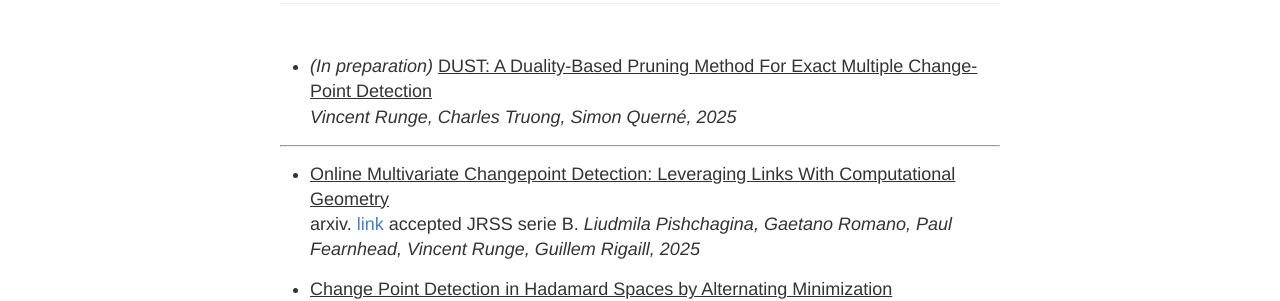
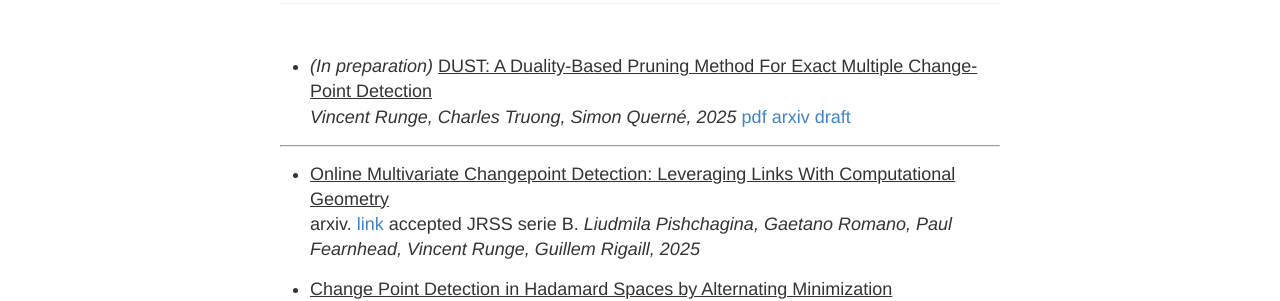
Before and after one commit to vincentrunge/vincentrunge.github.io, a Jekyll site: the page built from Publications.md, in a window 1280 px wide. Shown: the part 150-451 px from the top of the page. Built offline with Jekyll 4.4.1, drawn with Linux system fonts in a browser that asks for light colours.

Commit message:
Update Publications.md

```diff
--- a/Publications.md
+++ b/Publications.md
@@ -6,7 +6,7 @@ permalink: /Publications/
 
 
 * *(In preparation)* <u>DUST: A Duality-Based Pruning Method For Exact Multiple Change-Point Detection </u>
-*Vincent Runge, Charles Truong, Simon Querné, 2025*
+*Vincent Runge, Charles Truong, Simon Querné, 2025* [pdf arxiv draft](./Publications/arxiv_DUST.pdf)
 
 _ _ _
 
```
